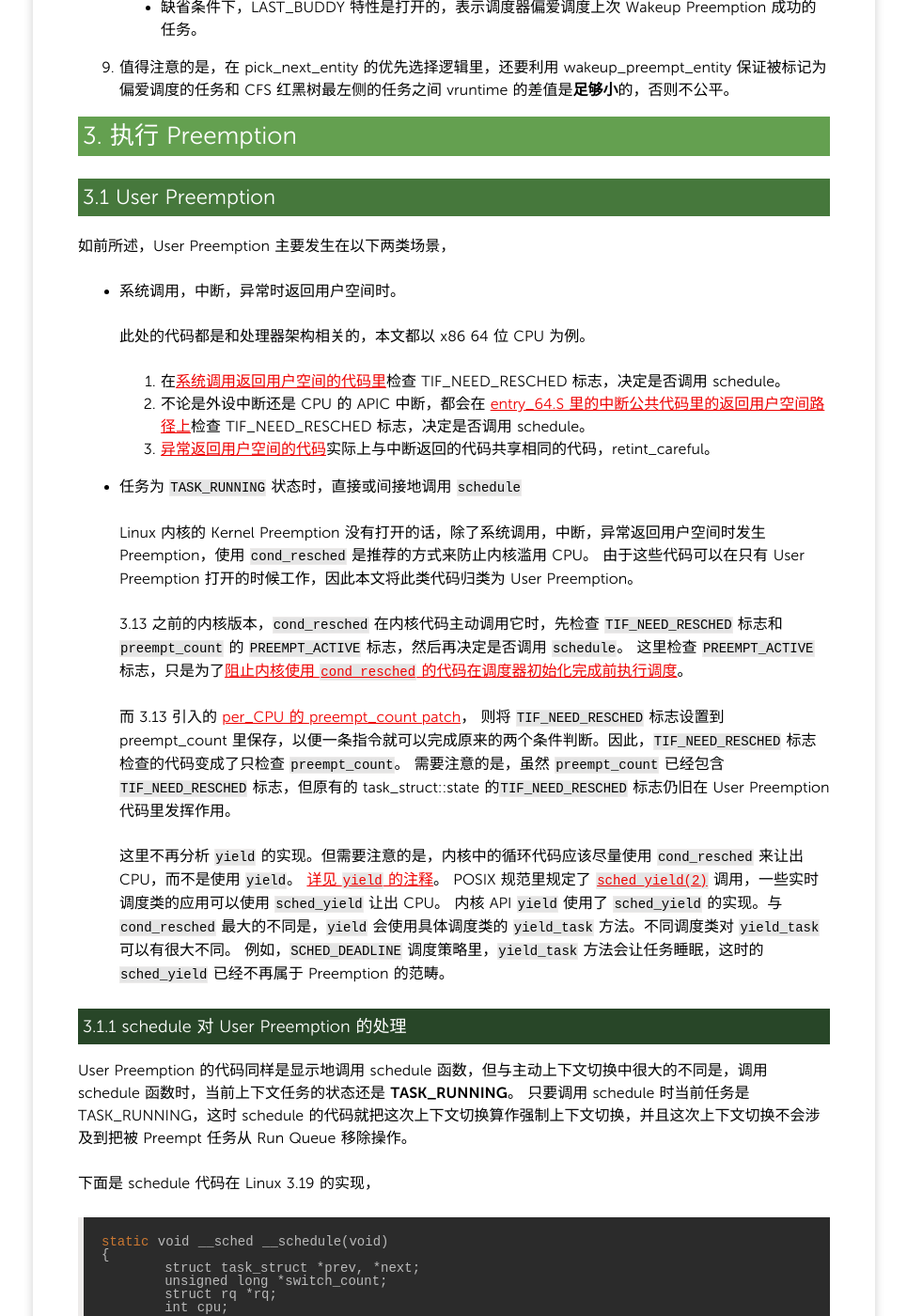
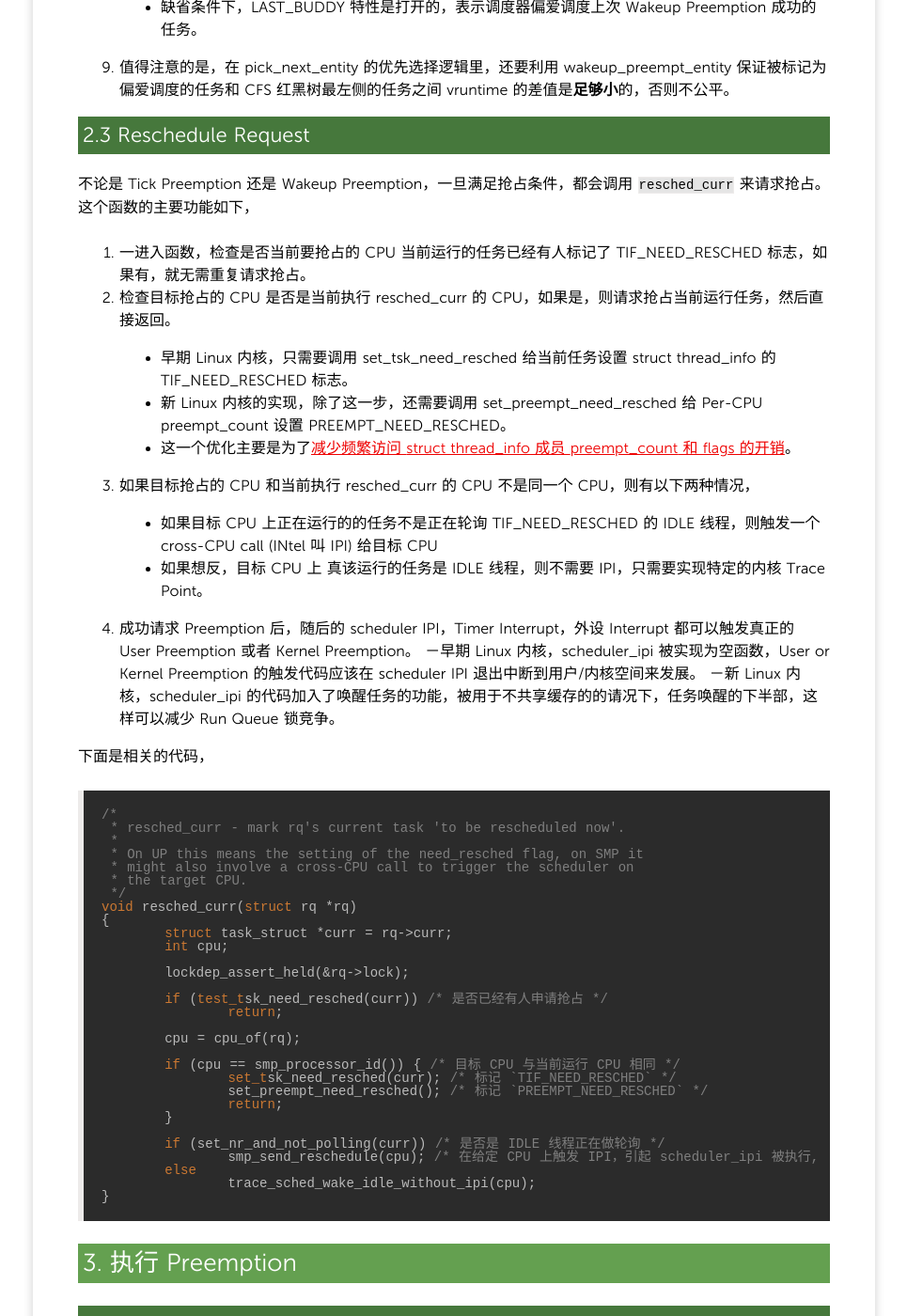
Before and after one commit to yangoliver/yangoliver.github.io, a Jekyll site: the page built from _posts/2016/2016-03-12-linux-scheduler-2.md, in a window 1280 px wide and 1400 px high, scrolled down 11036 px. Shown: the whole window at 94% size, without its empty margins (157-1122 px from the left). Built offline with Jekyll 4.4.1, drawn with Linux system fonts in a browser that asks for light colours; comment, search, counter and statistics services are not loaded.

Commit message:
draft: description for resched_curr

```diff
--- a/_posts/2016/2016-03-12-linux-scheduler-2.md
+++ b/_posts/2016/2016-03-12-linux-scheduler-2.md
@@ -388,6 +388,56 @@ Linux 内核里，很多同步原语都会触发进程唤醒，典型的场景
    - 缺省条件下，LAST_BUDDY 特性是打开的，表示调度器偏爱调度上次 Wakeup Preemption 成功的任务。
 9. 值得注意的是，在 `pick_next_entity` 的优先选择逻辑里，还要利用 `wakeup_preempt_entity` 保证被标记为偏爱调度的任务和 CFS 红黑树最左侧的任务之间 vruntime 的差值是**足够小**的，否则不公平。
 
+### 2.3 Reschedule Request
+
+不论是 Tick Preemption 还是 Wakeup Preemption，一旦满足抢占条件，都会调用 `resched_curr` 来请求抢占。
+这个函数的主要功能如下，
+
+1. 一进入函数，检查是否当前要抢占的 CPU 当前运行的任务已经有人标记了 `TIF_NEED_RESCHED` 标志，如果有，就无需重复请求抢占。
+2. 检查目标抢占的 CPU 是否是当前执行 `resched_curr` 的 CPU，如果是，则请求抢占当前运行任务，然后直接返回。
+   - 早期 Linux 内核，只需要调用 `set_tsk_need_resched` 给当前任务设置 `struct thread_info` 的 `TIF_NEED_RESCHED` 标志。
+   - 新 Linux 内核的实现，除了这一步，还需要调用 `set_preempt_need_resched` 给 Per-CPU `preempt_count` 设置 `PREEMPT_NEED_RESCHED`。
+   - 这一个优化主要是为了[减少频繁访问 `struct thread_info` 成员 `preempt_count` 和 flags 的开销](https://github.com/torvalds/linux/commit/c2daa3bed53a81171cf8c1a36db798e82b91afe8)。
+3. 如果目标抢占的 CPU 和当前执行 `resched_curr` 的 CPU 不是同一个 CPU，则有以下两种情况，
+   - 如果目标 CPU 上正在运行的的任务不是正在轮询 `TIF_NEED_RESCHED` 的 IDLE 线程，则触发一个 cross-CPU call (INtel 叫 IPI) 给目标 CPU
+   - 如果想反，目标 CPU 上 真该运行的任务是 IDLE 线程，则不需要 IPI，只需要实现特定的内核 Trace Point。
+4. 成功请求 Preemption 后，随后的 scheduler IPI，Timer Interrupt，外设 Interrupt 都可以触发真正的 User Preemption 或者 Kernel Preemption。
+   －早期 Linux 内核，`scheduler_ipi` 被实现为空函数，User or Kernel Preemption 的触发代码应该在 scheduler IPI 退出中断到用户/内核空间来发展。
+   －新 Linux 内核，`scheduler_ipi` 的代码加入了唤醒任务的功能，被用于不共享缓存的的请况下，任务唤醒的下半部，这样可以减少 Run Queue 锁竞争。
+
+下面是相关的代码，
+
+	/*
+	 * resched_curr - mark rq's current task 'to be rescheduled now'.
+	 *
+	 * On UP this means the setting of the need_resched flag, on SMP it
+	 * might also involve a cross-CPU call to trigger the scheduler on
+	 * the target CPU.
+	 */
+	void resched_curr(struct rq *rq)
+	{
+		struct task_struct *curr = rq->curr;
+		int cpu;
+
+		lockdep_assert_held(&rq->lock);
+
+		if (test_tsk_need_resched(curr)) /* 是否已经有人申请抢占 */
+			return;
+
+		cpu = cpu_of(rq);
+
+		if (cpu == smp_processor_id()) { /* 目标 CPU 与当前运行 CPU 相同 */
+			set_tsk_need_resched(curr); /* 标记 `TIF_NEED_RESCHED` */
+			set_preempt_need_resched(); /* 标记 `PREEMPT_NEED_RESCHED` */
+			return;
+		}
+
+		if (set_nr_and_not_polling(curr)) /* 是否是 IDLE 线程正在做轮询 */
+			smp_send_reschedule(cpu); /* 在给定 CPU 上触发 IPI，引起 scheduler_ipi 被执行, 间接触发 Preemption. */
+		else
+			trace_sched_wake_idle_without_ipi(cpu);
+	}
+
 ## 3. 执行 Preemption
 
 ### 3.1 User Preemption
```
